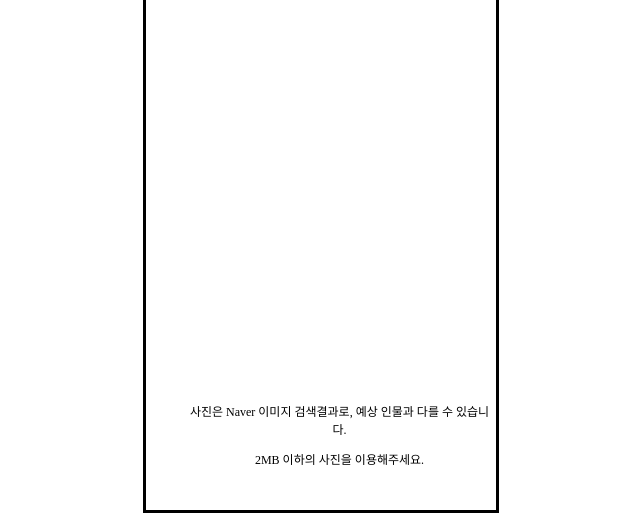
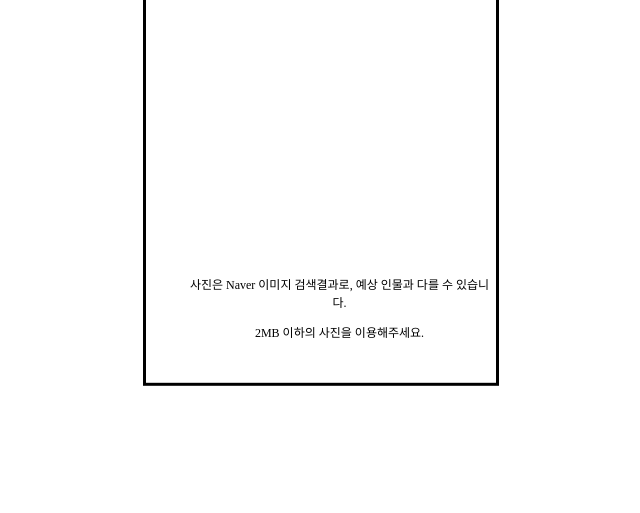
Before and after one commit to kyeongsoosoo/SimilarCelebrity, a website built with webpack: page client/index.html in a window 1280 px wide. Shown: the part 441-954 px from the top of the page, without its empty margins (319-959 px from the left). After the commit the page ends 827 px from the top, so only its background shows below. Built offline with nearby package versions, Linux system fonts and the light colour scheme.

Commit message:
높이 수정

```diff
--- a/client/style.css
+++ b/client/style.css
@@ -1,6 +1,7 @@
 body{
     padding: 0;
     margin: 0;
+    height:100vh;
 }
 
 h1,h2{
@@ -25,7 +26,7 @@ h1,h2{
 @media all and (min-width:500px){
     .template{
         margin: 0 auto;
-        transform: translateY(50%);
+        transform: translateY(30%);
     }
 }
 ul {
```
Also changed, not shown: 1 other file.
